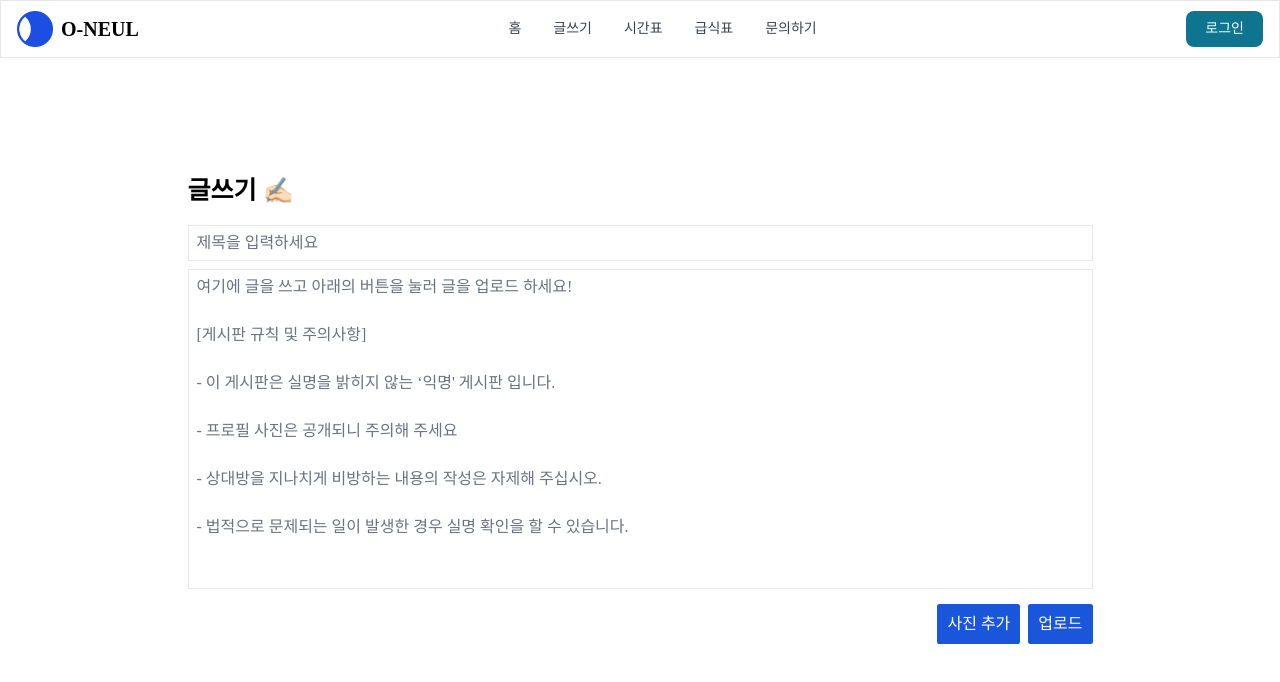
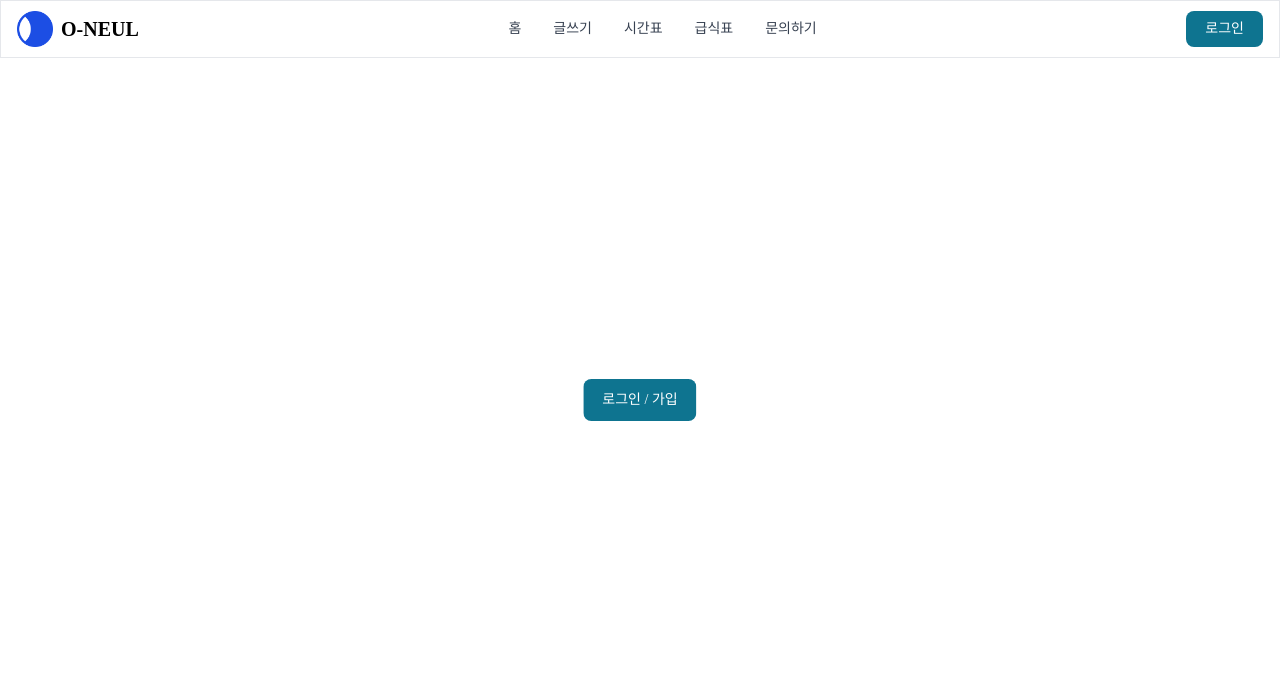
Before and after one commit to MATHCOM-BSIS/SPACE, a Next.js app: page /Write in a window 1280 px wide. Shown: the top 682 px of the page. Built offline with nearby package versions, Linux system fonts and the light colour scheme; no server answers.

Commit message:
Feat : Prevent anonymous uploads

```diff
--- a/pages/Write.js
+++ b/pages/Write.js
@@ -7,6 +7,10 @@ import firebase from "firebase/compat/app";
 import "firebase/compat/auth";
 import "firebase/compat/firestore";
 import { getDownloadURL, getStorage, ref, uploadBytes } from "firebase/storage";
+
+import { useAuthState } from "react-firebase-hooks/auth";
+
+import { Button } from "flowbite-react";
 
 const firebaseConfig = {
     apiKey: "AIzaSyAtwXhr3zI4tR3KKlg9305K5zVrkekkMiA",
@@ -27,7 +31,7 @@ const auth = firebase.auth();
 const firestore = firebase.firestore();
 const storage = getStorage();
 
-export default function Write() {
+function Post() {
     const [titleValue, setTitleValue] = useState("");
     const [textValue, setTextValue] = useState("");
     const router = useRouter();
@@ -121,14 +125,13 @@ export default function Write() {
             }).then(() => {
                 setTitleValue("");
                 setTextValue("");
-                router.push("/", );
+                router.push("/");
             });
         }
     };
 
     return (
-        <div className={styles.wrapper}>
-            <div className={styles.container}>
+        <>
             <div className={styles.title}>
                 <p>글쓰기 ✍🏻</p>
             </div>
@@ -146,22 +149,69 @@ export default function Write() {
                     placeholder={`여기에 글을 쓰고 아래의 버튼을 눌러 글을 업로드 하세요! \n
 [게시판 규칙 및 주의사항]\n
 - 이 게시판은 실명을 밝히지 않는 ‘익명' 게시판 입니다.\n
-- 프로필 사진은 공개되니 주의해 주세요\n
 - 상대방을 지나치게 비방하는 내용의 작성은 자제해 주십시오.\n
-- 법적으로 문제되는 일이 발생한 경우 실명 확인을 할 수 있습니다. \n
+- 법적으로 문제되는 일이 발생한 경우 IP 및 실명을 확인 할 수 있습니다. \n
                         `}
                 />
                 <div className={styles.buttons}>
-                        <label className={styles.buttons__file} id="File-Lablel" htmlFor="File-For">
+                    <label
+                        className={styles.buttons__file}
+                        id="File-Lablel"
+                        htmlFor="File-For"
+                    >
                         사진 추가
                     </label>
-                        <input style={{display: 'none'}} id="File-For" type="file" name="file" accept="image/png, image/jpeg, image/gif"></input>
-                        <button className={styles.buttons__upload} type="submit" disabled={!titleValue || !textValue}>
+                    <input
+                        style={{ display: "none" }}
+                        id="File-For"
+                        type="file"
+                        name="file"
+                        accept="image/png, image/jpeg, image/gif"
+                    ></input>
+                    <button
+                        className={styles.buttons__upload}
+                        type="submit"
+                        disabled={!titleValue || !textValue}
+                    >
                         업로드
                     </button>
                 </div>
             </form>
+        </>
+    );
+}
+
+function SignIn() {
+    const signInWithGoogle = () => {
+        alert("학년, 반 정보 확인을 위해 학교 계정으로 로그인 해주세요");
+        const provider = new firebase.auth.GoogleAuthProvider();
+        auth.signInWithPopup(provider).then((res) => {
+            if (res.user.email.split("@")[1] != "bsis.hs.kr") {
+                alert("학교 계정으로 로그인 해주세요");
+                auth.signOut()
+                    .then(() => {
+                        console.log("로그아웃");
+                    })
+                    .catch((error) => {
+                        console.log(error);
+                    });
+            }
+        });
+    };
+    return (
+        <Button className={styles.signIn} onClick={signInWithGoogle}>
+            로그인 / 가입
+        </Button>
+    );
+}
+
+export default function Write() {
+    const [user] = useAuthState(auth);
+    return (
+        <div className={styles.wrapper}>
+            <div className={styles.container}>
+                {user ? <Post/> : <SignIn/>}
             </div>
         </div>
-    )
+    );
 }
--- a/styles/Write.module.css
+++ b/styles/Write.module.css
@@ -1,3 +1,11 @@
+.signIn {
+    position: absolute;
+    top: 50%;
+    left: 50%;
+    -ms-transform: translate(-50%, -50%);
+    transform: translate(-50%, -50%);
+}
+
 .wrapper {
     width: 100vw;
     height: calc(100vh - 100px);
@@ -49,8 +57,8 @@
 
 .buttons__file {
     font-size: 1rem;
-    background-color: rgb(26 86 219);
-    color: #fff;
+    background-color: rgb(193, 193, 193);
+    color: #000;
     padding: 8px 10px;
     border-radius: 2.55px;
 }
```
Lines whose indentation alone changed are shown as unchanged.
